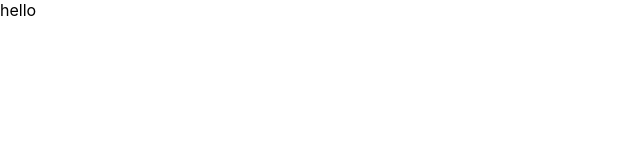
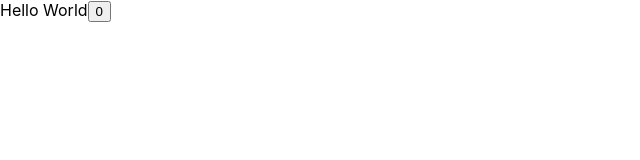
Before and after one commit to prjerome/reactEcosystem, a React (Create React App) app: page / in a window 1280 px wide. Shown: the top 160 px of the page, without its empty margins (0-640 px from the left). Built offline with nearby package versions, Linux system fonts and the light colour scheme.

Commit message:
With state hook

```diff
--- a/src/App.js
+++ b/src/App.js
@@ -1,9 +1,14 @@
-import React from 'react';
+import React, { useState } from 'react';
 
-const title = 'hello';
+const title = 'Hello World';
 
 function App () {
-    return <div>{title}</div>
-}
+    const [count, setCount] = useState(0);
+    return(
+    <div>
+        {title}
+        <button onClick={() => setCount(count +1 )}>{count}</button>
+    </div>)
+};
 
 export default App;
```
Also changed, not shown: 1 other file (tests, documents, lock files or other folders).
